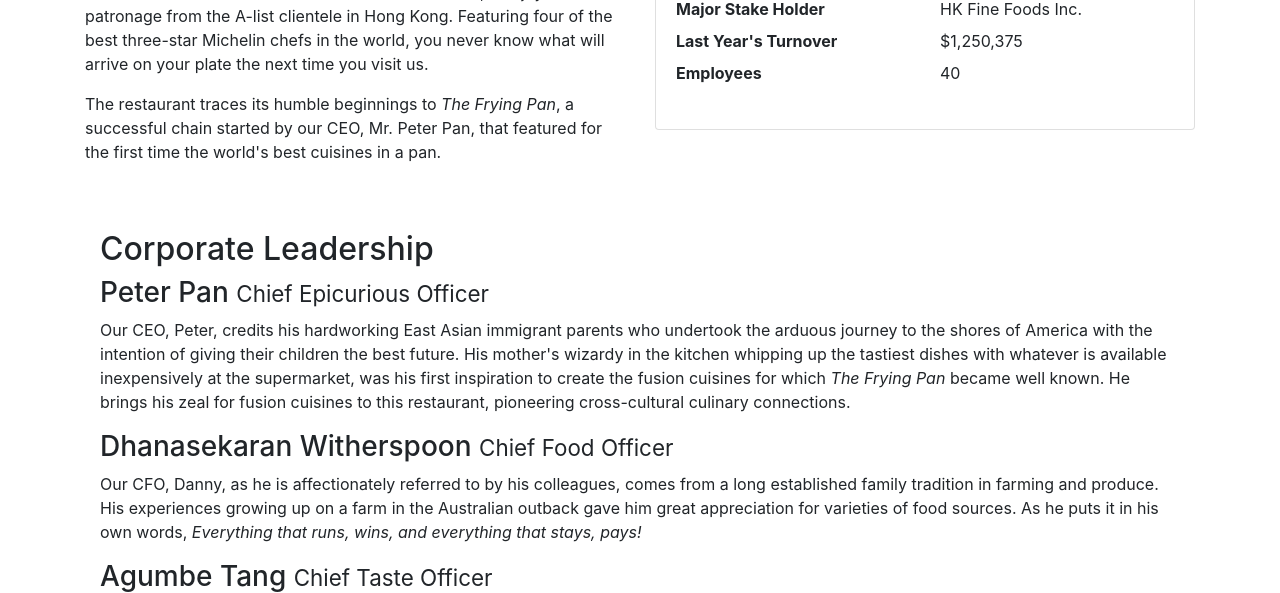
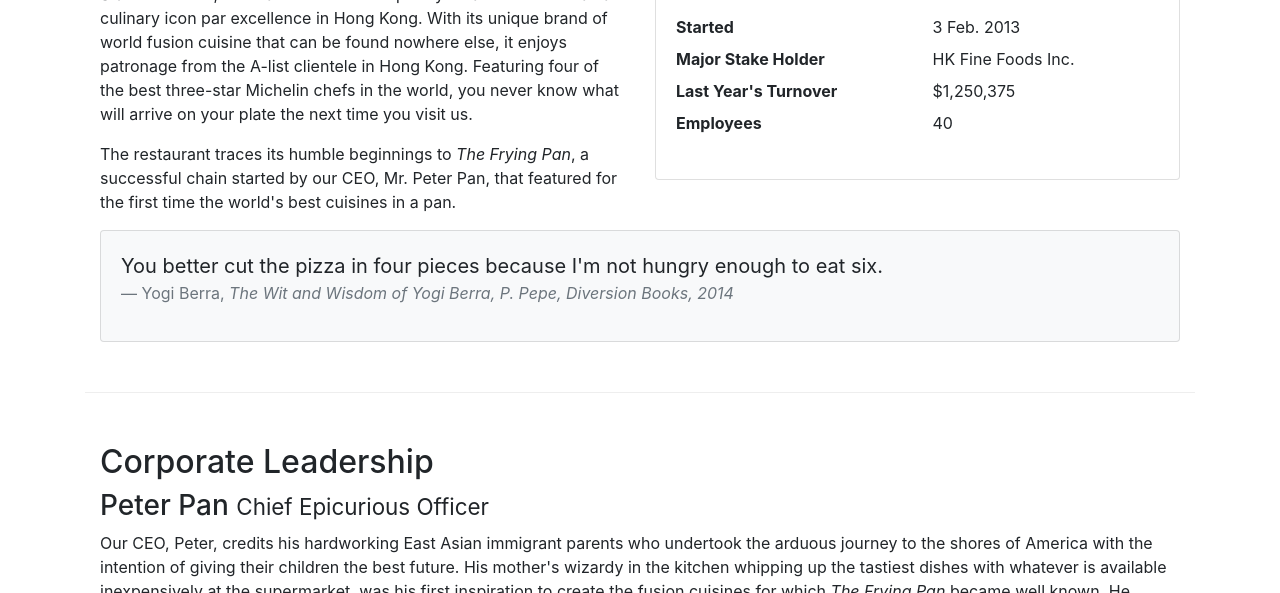
Before and after one commit to Dart2004/confusion, a website: page aboutus.html in a window 1280 px wide. Shown: the part 580-1173 px from the top of the page. Drawn offline with Linux system fonts and the light colour scheme.

Commit message:
Update aboutus.html

```diff
--- a/aboutus.html
+++ b/aboutus.html
@@ -56,8 +56,8 @@
             </div>
         </div>
 
-        <div class="row">
-            <div class="col-12 col-sm-6">
+        <div class="row row-content">
+            <div class="col-sm-6">
                 <h2>Our History</h2>
                 <p>Started in 2010, Ristorante con Fusion quickly established itself as a culinary icon par excellence in Hong Kong. With its unique brand of world fusion cuisine that can be found nowhere else, it enjoys patronage from the A-list clientele in Hong Kong.  Featuring four of the best three-star Michelin chefs in the world, you never know what will arrive on your plate the next time you visit us.</p>
                 <p>The restaurant traces its humble beginnings to <em>The Frying Pan</em>, a successful chain started by our CEO, Mr. Peter Pan, that featured for the first time the world's best cuisines in a pan.</p>
@@ -77,6 +77,20 @@
                             <dd class="col-6">40</dd>
                         </dl>
                     </div>
+                </div>
+            </div>
+            <div class="col-12">
+                <div class="card card-body bg-light">
+                    <blockquote class="blockquote">
+                        <p class="mb-0">You better cut the pizza in four pieces
+                            because I'm not hungry enough to eat six.
+                        </p>
+                        <footer class="blockquote-footer">Yogi Berra,
+                            <cite title="Source Title">The Wit and Wisdom of Yogi Berra, P. Pepe, Diversion Books, 2014
+
+                            </cite>
+                        </footer>
+                    </blockquote>
                 </div>
             </div>
         </div>
```
